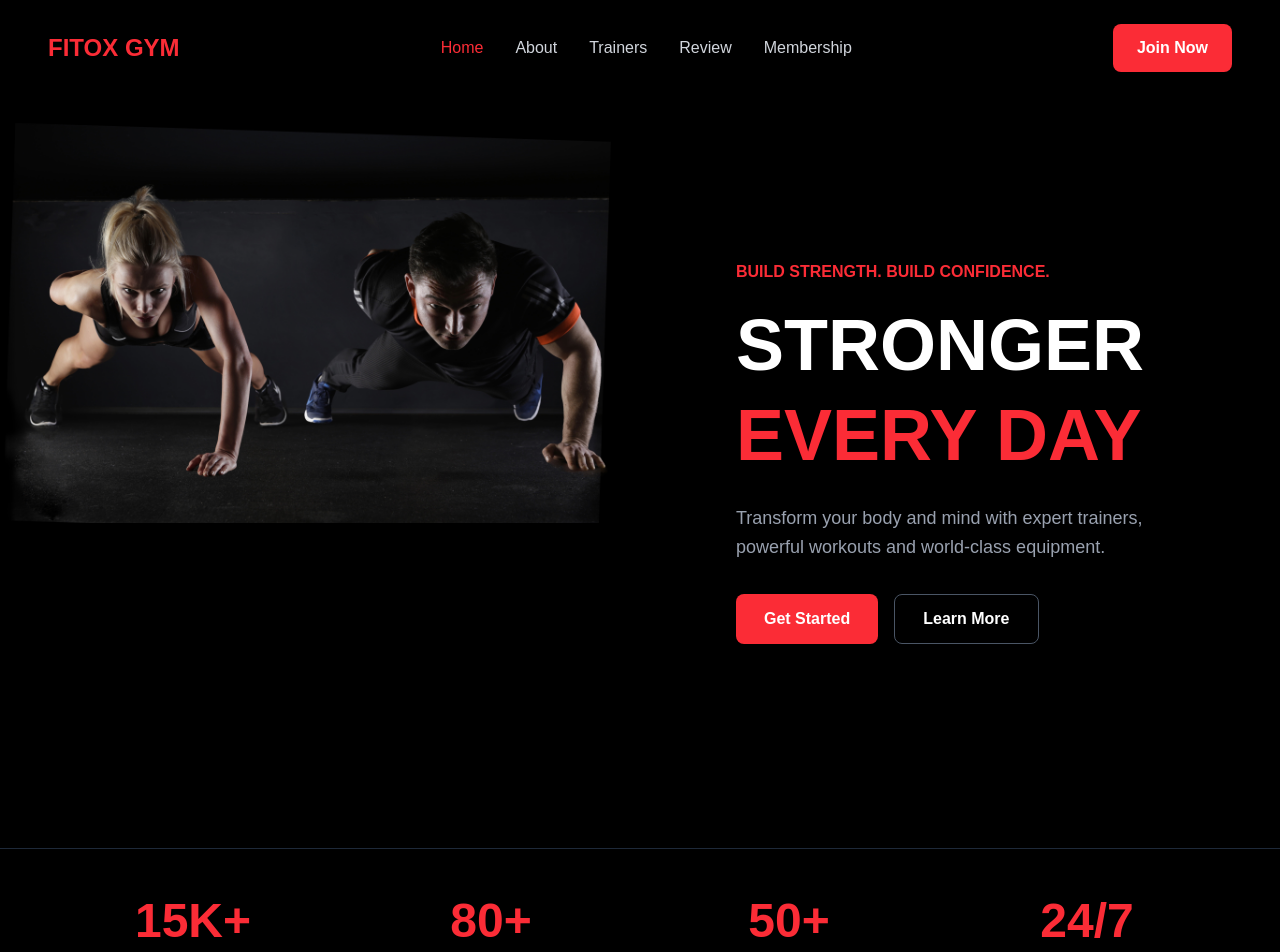
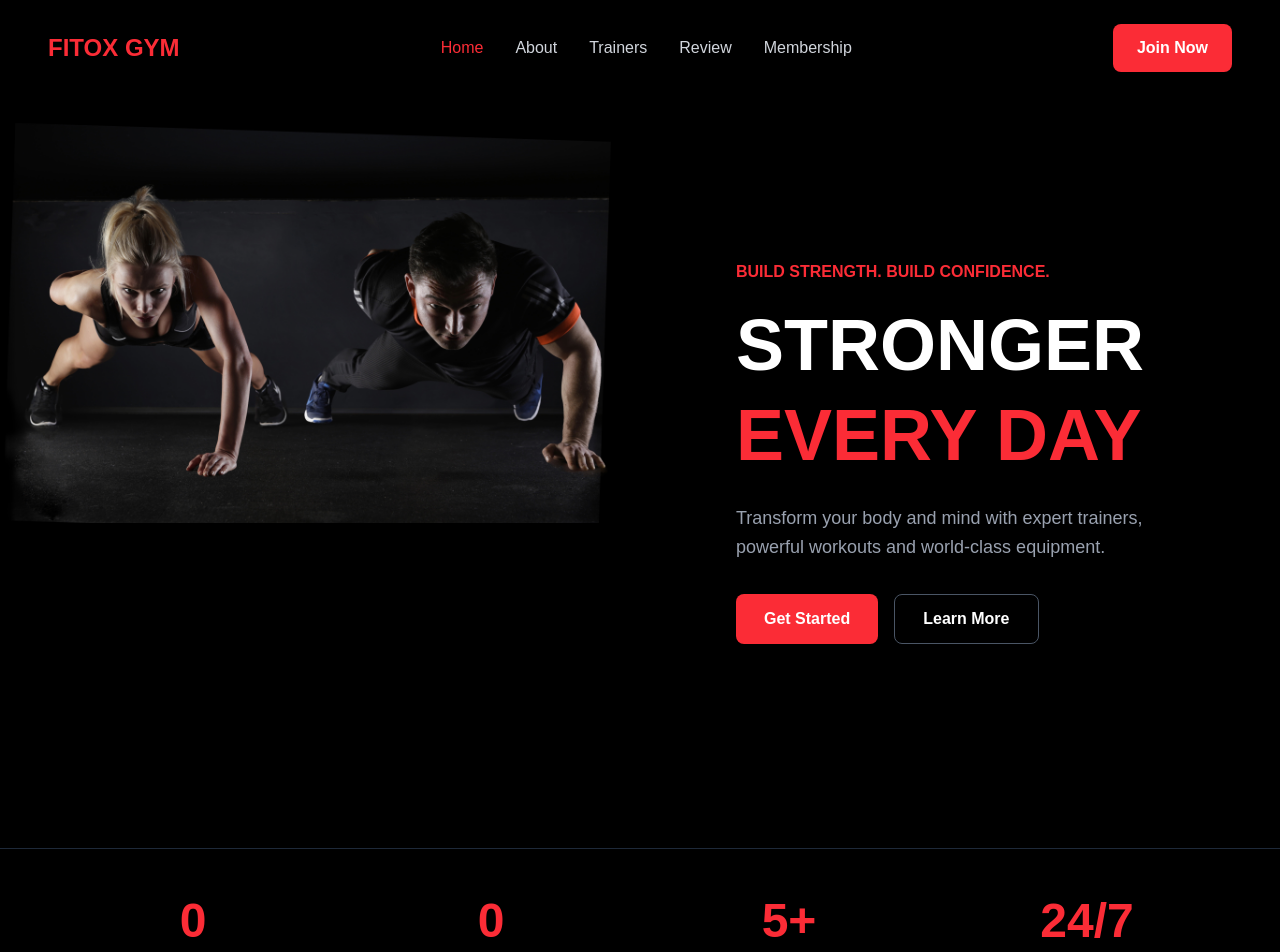
Before and after one commit to muhammed-rasiq/fitox-gym, a Next.js app: page / in a window 1280 px wide. Shown: the top 952 px of the page. Built offline with nearby package versions, Linux system fonts and the light colour scheme; no server answers.

Commit message:
add backend for the banner in home page

```diff
--- a/src/app/api/ClientReview/route.js
+++ b/src/app/api/ClientReview/route.js
@@ -26,6 +26,7 @@ export async function GET(){
     await dbConnect()
 
 
+
     try {
         const getAllReview = await shareClientReview.find()
         // console.log(getAllReview)
--- a/src/app/api/join/route.js
+++ b/src/app/api/join/route.js
@@ -29,3 +29,17 @@ export async function POST(req){
 
 
 }
+
+export async function GET(req){
+
+    await dbConnect()
+
+    try {
+        const getAllUser = await User.find()
+
+        return Response.json(getAllUser)
+
+    } catch (error) {
+        return Response.json({message:error.message},{status:500})
+    }
+}
--- a/src/app/page.js
+++ b/src/app/page.js
@@ -1,10 +1,45 @@
+'use client'
 import Image from "next/image";
 import AboutPage from "./aboutUs/page";
 import TrainersPage from "./Trainers/page";
 import ClientReviewPage from "./ClientReview/page";
 import MembershipPage from "./Membership/page";
+import { useEffect, useState } from "react";
 
 export default function Home() {
+
+  const [reviewData,setReviewData]=useState([])
+  const [userData,setUserData]=useState([])
+
+  const handleReview = async()=>{
+    const response = await fetch('/api/ClientReview',{
+      method:'GET',
+
+    })
+
+    const clientReviewData = await response.json()
+    setReviewData(clientReviewData)
+    // console.log(clientReviewData)
+
+  }
+
+  const handleUser = async()=>{
+    const response = await fetch('/api/join',{
+      method:'GET',
+    })
+
+    const data = await response.json()
+    setUserData(data)
+    console.log(data)
+
+  }
+
+
+  useEffect(()=>{
+    handleReview()
+    handleUser()
+  },[])
+
   return (
    <>
 
@@ -73,7 +108,7 @@ export default function Home() {
 
           <div>
             <h3 className="text-5xl font-black text-red-500">
-              15K+
+              {userData.length >= 20 ?  `${userData.length}+`   : userData.length}
             </h3>
             <p className="text-gray-400 mt-3 font-medium">
               ACTIVE MEMBERS
@@ -82,7 +117,7 @@ export default function Home() {
 
           <div>
             <h3 className="text-5xl font-black text-red-500">
-              80+
+              {reviewData.length >=20 ? `${reviewData.length}+` : reviewData.length}
             </h3>
             <p className="text-gray-400 mt-3 font-medium">
              Reviews
@@ -91,7 +126,7 @@ export default function Home() {
 
           <div>
             <h3 className="text-5xl font-black text-red-500">
-              50+
+              5+
             </h3>
             <p className="text-gray-400 mt-3 font-medium">
               EXPERT COACHES
```
